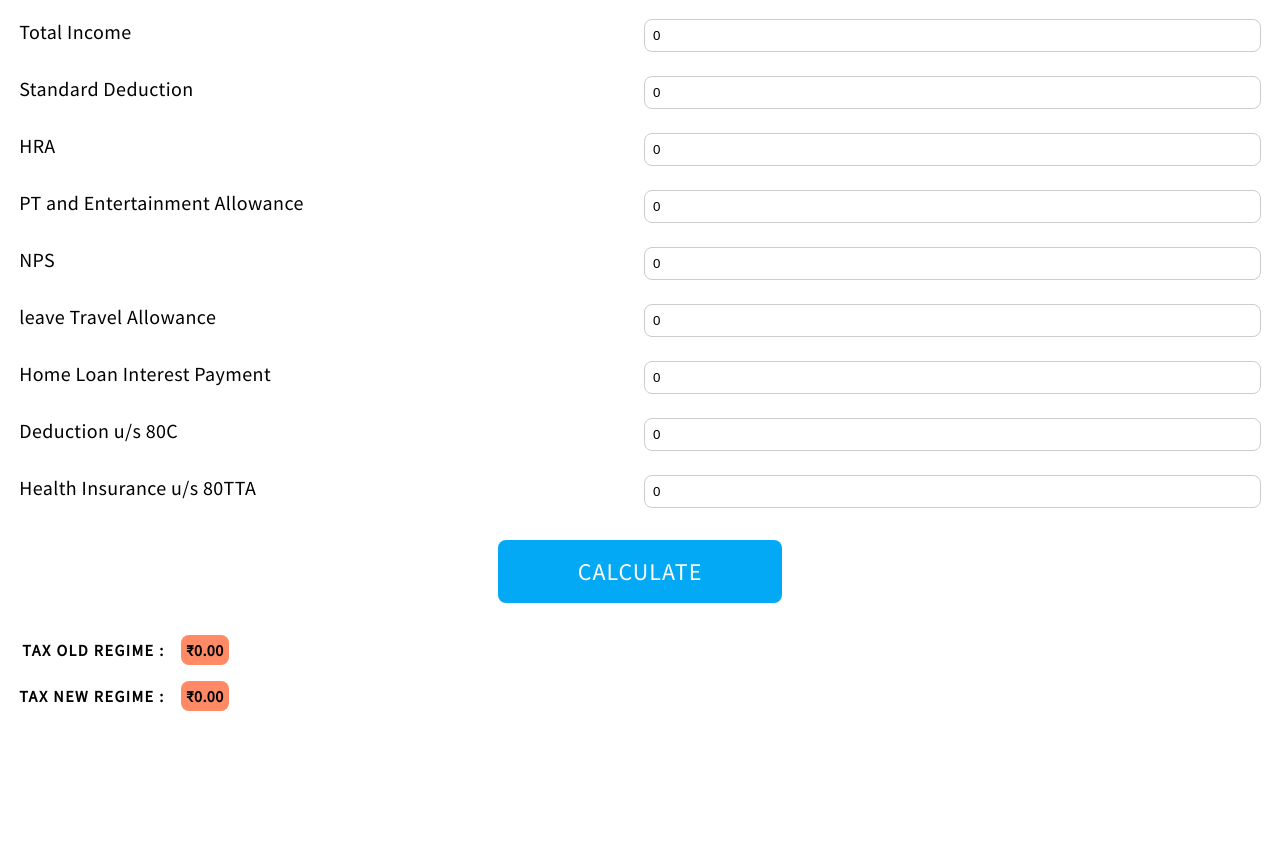
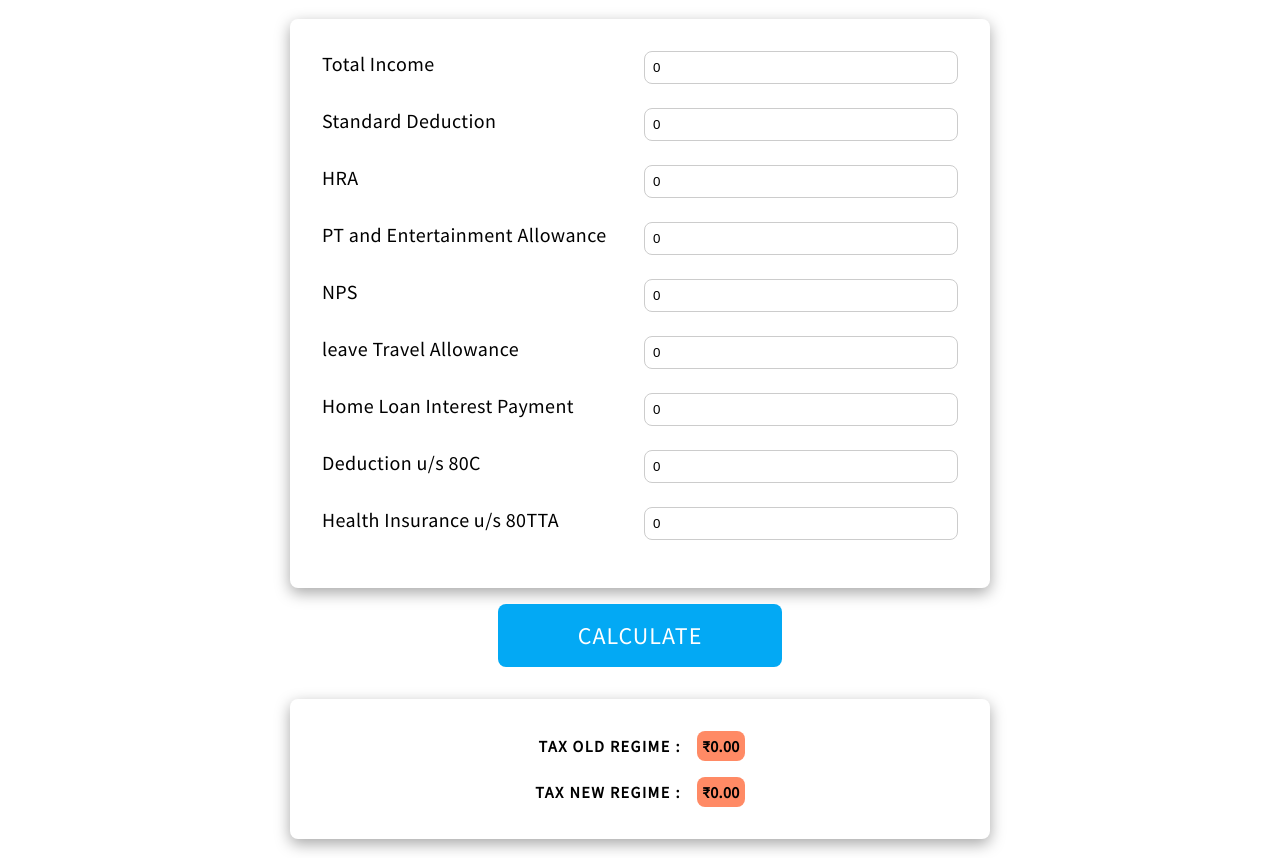
Before and after one commit to mishti169/react-income-tax-calculator-mishti, a React (Create React App) app: page / in a window 1280 px wide. Before the commit the page ends 800 px from the top, so only its background shows below. Built offline with nearby package versions, Linux system fonts and the light colour scheme.

Commit message:
center form

```diff
--- a/src/App.css
+++ b/src/App.css
@@ -46,6 +46,11 @@ label {
 	display: grid;
 	grid-template-columns: 1fr 1fr;
 	gap: 0.5rem;
+	max-width: 700px;
+	margin: 0 auto;
+	padding: 2rem;
+	border-radius: 8px;
+	box-shadow: rgb(0 0 0 / 35%) 0px 5px 15px;
 }
 input[type='number']:nth-of-type(1n) {
 	margin-bottom: 1rem;
@@ -68,6 +73,12 @@ input:focus {
 	grid-template-columns: max-content min-content;
 	gap: 1rem;
 	align-items: center;
+	box-shadow: rgb(0 0 0 / 35%) 0px 5px 15px;
+	margin: 0 auto;
+	padding: 2rem;
+	border-radius: 8px;
+	width: 700px;
+	justify-content: center;
 }
 
 .tax-ans-label {
```
